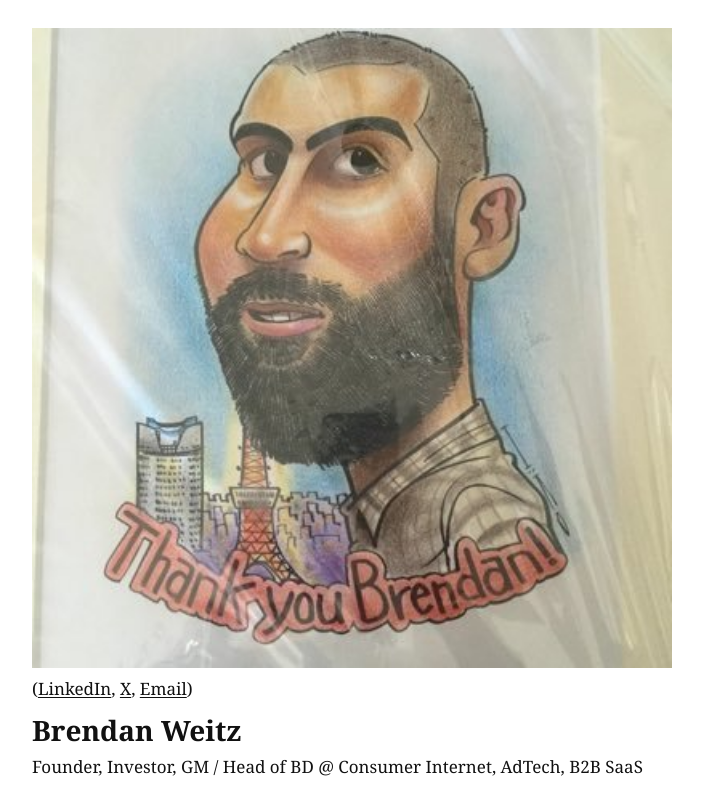
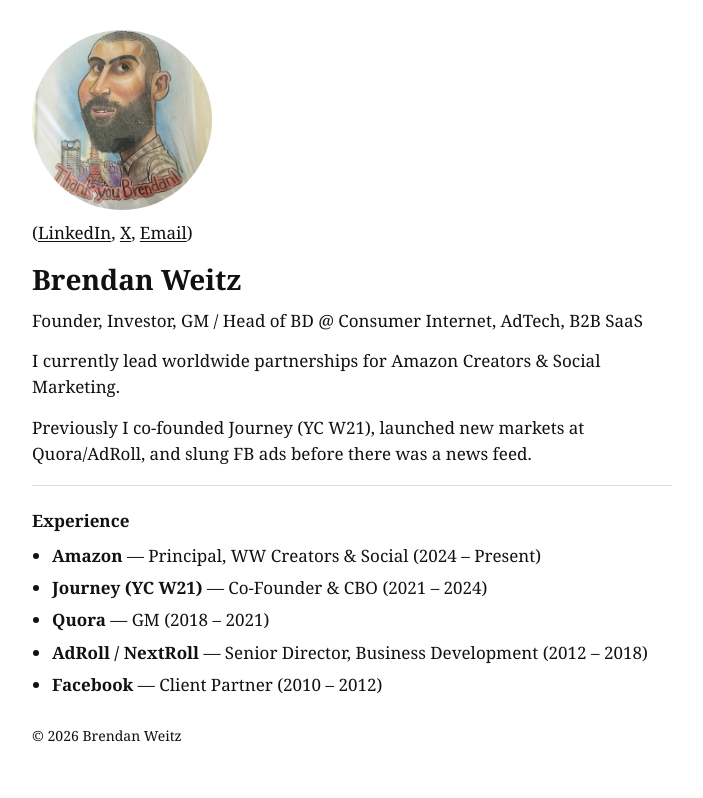
Before and after one commit to blw3232/brendanweitz-site, a Next.js app: page / in a window 1280 px wide. Shown: the top 798 px of the page, without its empty margins (288-991 px from the left). Built offline with nearby package versions, Linux system fonts and the light colour scheme.

Commit message:
Update globals.css

```diff
--- a/app/globals.css
+++ b/app/globals.css
@@ -1,6 +1,5 @@
 :root {
   --text: #111;
-  --muted: #555;
   --border: #ddd;
   --bg: #fff;
 }
@@ -29,7 +28,7 @@ a {
 }
 
 .page {
-  padding: 28px 18px;
+  padding: 30px 18px;
 }
 
 .container {
@@ -37,18 +36,16 @@ a {
   margin: 0 auto;
 }
 
-.heroImage img {
-  width: 100%;
-  height: auto;
-  display: block;
-  border-radius: 50%;
+.heroImage {
+  width: 180px;
+  margin-bottom: 10px;
 }
 
 .heroImage img {
   width: 100%;
   height: auto;
+  border-radius: 50%;
   display: block;
-  border-radius: 0;
 }
 
 .links {
@@ -57,7 +54,6 @@ a {
 
 h1 {
   font-size: 28px;
-  line-height: 1.2;
   margin: 0 0 6px;
   font-weight: 700;
 }
```
